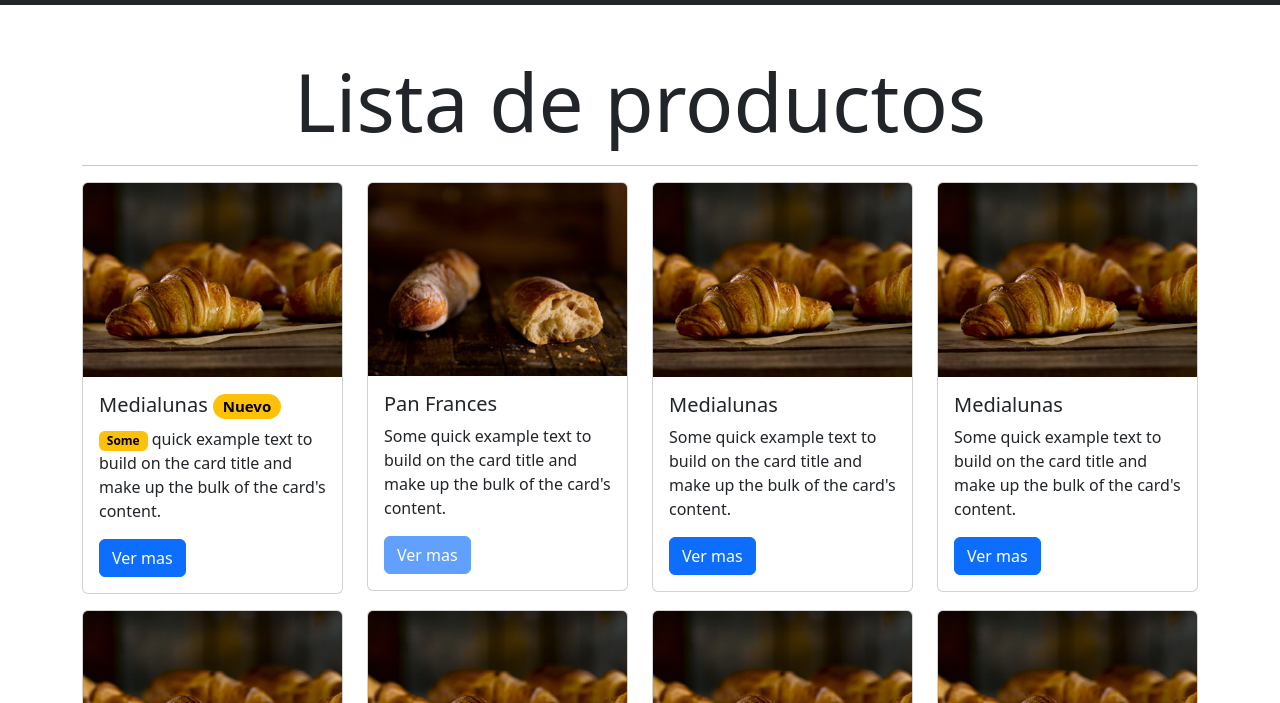
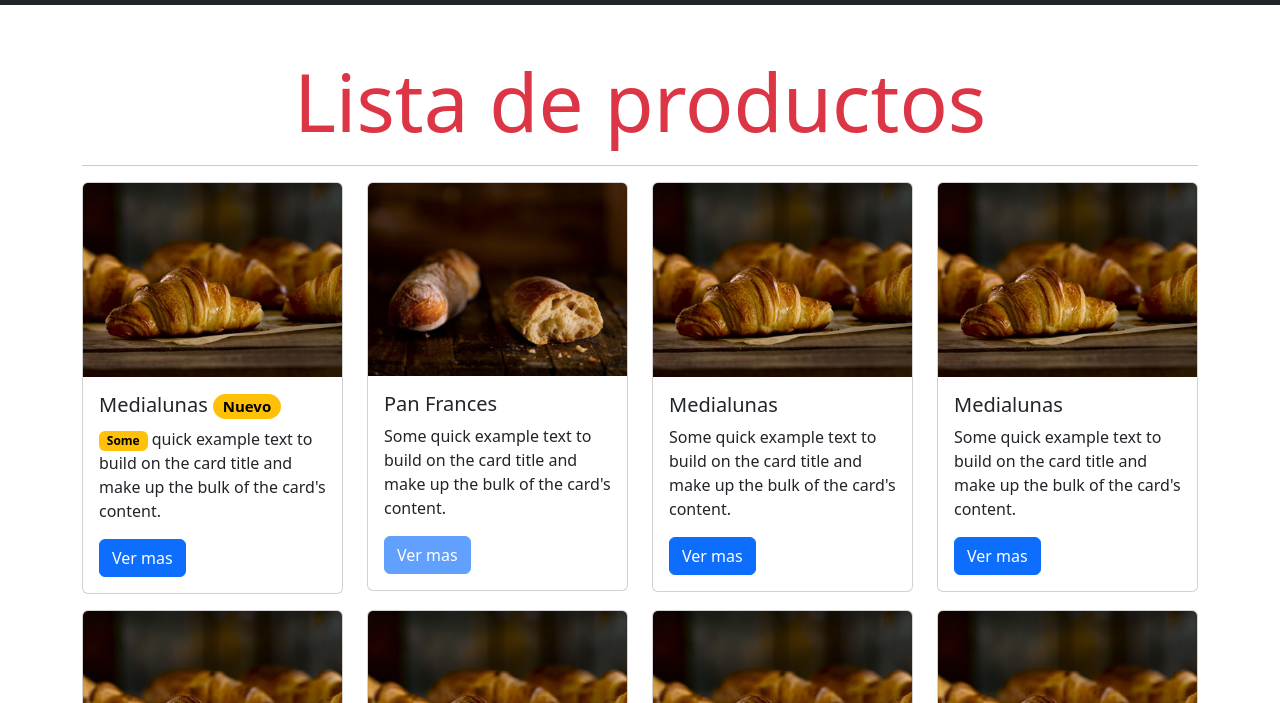
Before and after one commit to earias08/panaderiacocu-c6i, a plain HTML site: page pages/productos.html in a window 1280 px wide. Shown: the part 97-800 px from the top of the page. Drawn offline with nearby package versions, Linux system fonts and the light colour scheme.

Commit message:
cambie el color del titulo en pagina productos

```diff
--- a/pages/productos.html
+++ b/pages/productos.html
@@ -68,7 +68,7 @@
     </header>
     <main class="container my-5">
       <section>
-        <h1 class="display-1 text-center">Lista de productos</h1>
+        <h1 class="display-1 text-center text-danger">Lista de productos</h1>
         <hr />
         <article class="row">
           <aside class="col-12 col-md-4 col-lg-3 mb-3">
```
